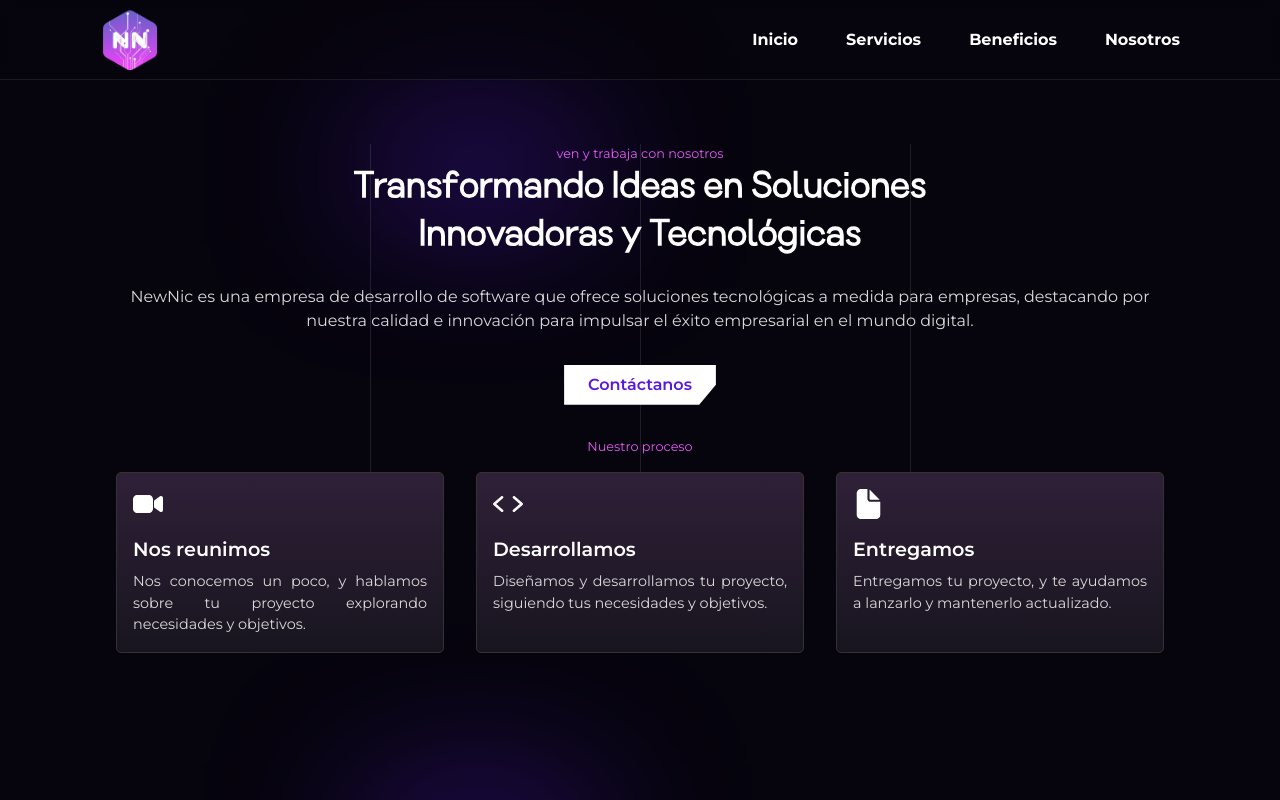
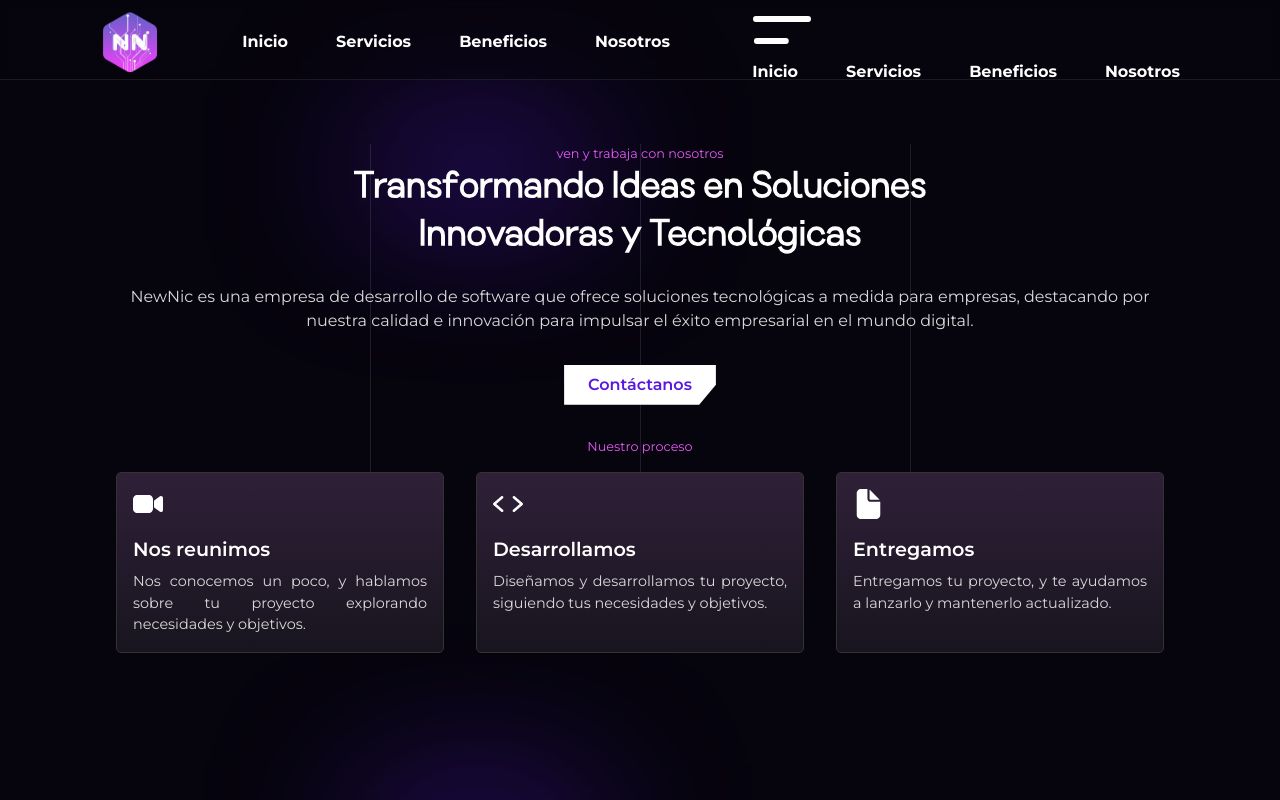
Before and after one commit to francisco-JGC/newnic.tech, a Next.js app: page / in a window 1280 px wide. Shown: the top 800 px of the page. Built offline with nearby package versions, Linux system fonts and the light colour scheme.

Commit message:
feat: Add mobile menu functionality to Header component

```diff
--- a/src/components/Header/index.js
+++ b/src/components/Header/index.js
@@ -1,17 +1,38 @@
+'use client'
 import './index.scss'
 import { Navigation } from '../Navigation'
 import newnicLogo from '@/assets/logo/newnicweb.webp'
 import Image from 'next/image'
+import { useState } from 'react'
+import menuLinesIcon from '@/assets/icons/menu-lines.svg'
 
 export const Header = () => {
+  const [openMenu, setOpenMenu] = useState(true)
+
+  const handleOpenMenu = () => {
+    setOpenMenu(!openMenu)
+  }
+
   return (
     <header className="header">
       <div className="header-container">
-        <Image src={newnicLogo} alt="Newnic Logo" />
+        <div className="logo-container">
+          <Image src={newnicLogo} alt="Newnic Logo" />
+        </div>
 
-        <section className="header-navigation">
+        <section className={`header-navigation ${openMenu ? 'open' : ''}`}>
           <Navigation />
         </section>
+
+        <div className="menu-mobile" onClick={handleOpenMenu}>
+          <Image src={menuLinesIcon} alt="Menu Icon" />
+
+          {openMenu && (
+            <div className="menu-mobile-overlay" onClick={handleOpenMenu}>
+              <Navigation />
+            </div>
+          )}
+        </div>
       </div>
     </header>
   )
```
